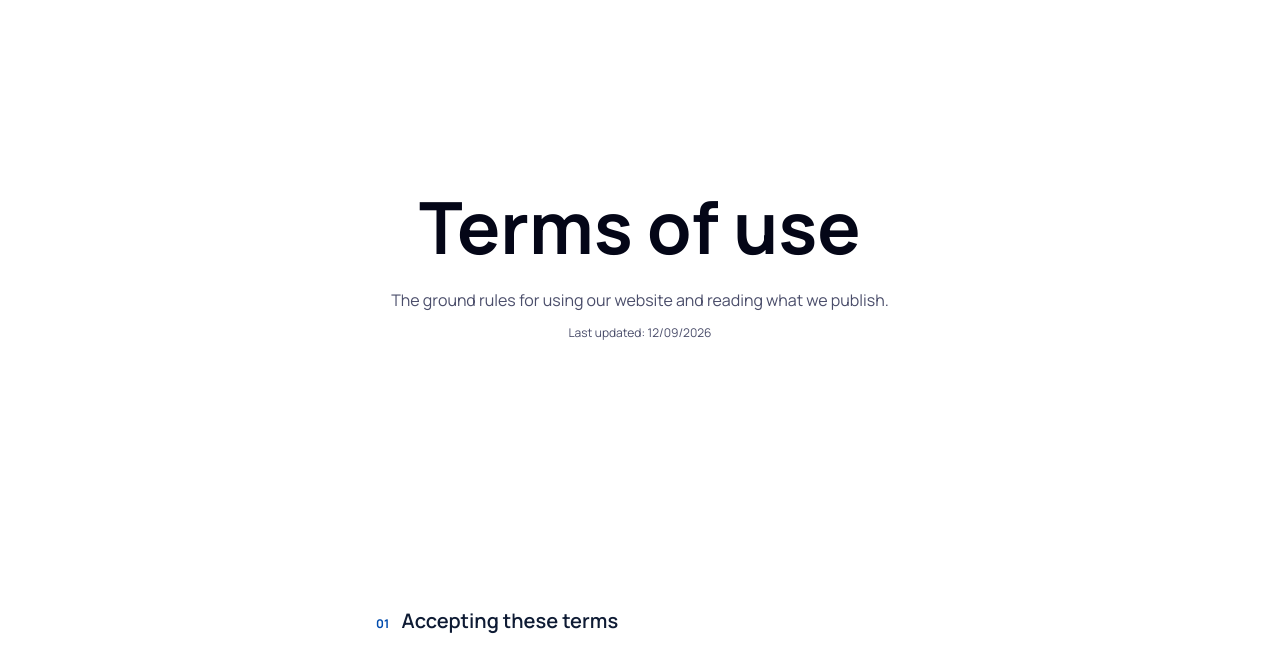
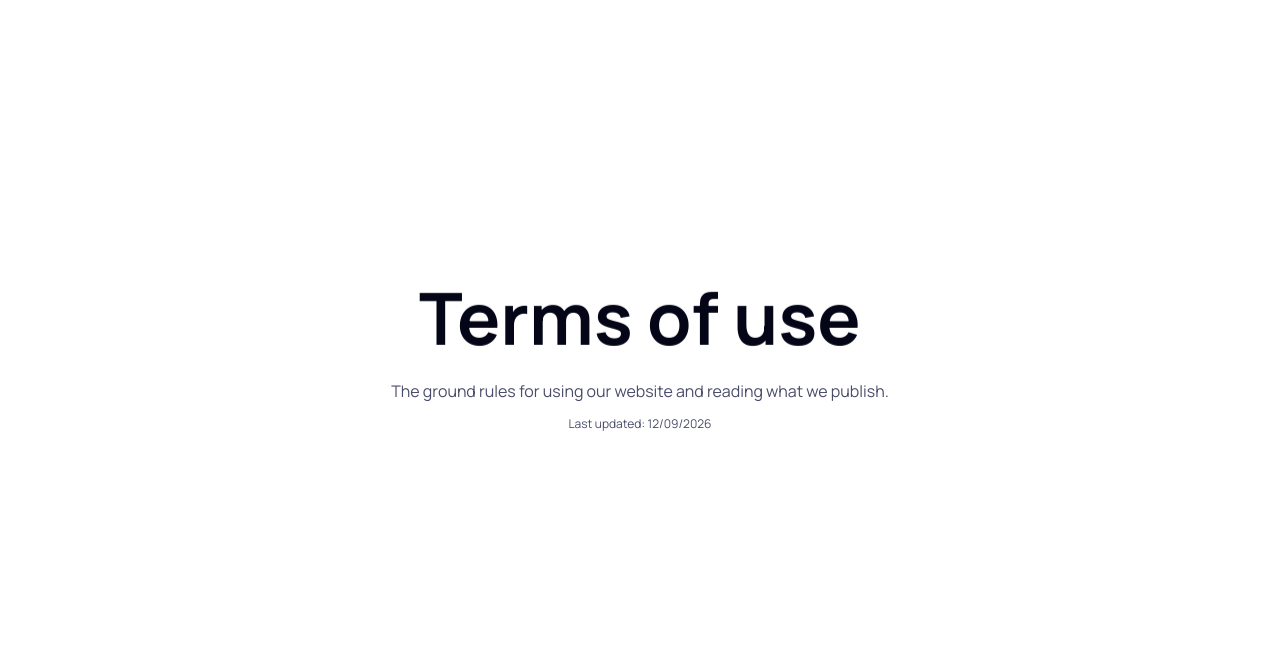
Before and after one commit to LeaarnSpace/website, an Astro site: page /terms in a window 1280 px wide. Shown: the part 107-753 px from the top of the page. Built offline with nearby package versions, Linux system fonts and the light colour scheme; Astro itself is replaced by a stand-in of ours; a web font is replaced by a local one.

Commit message:
clean ups

```diff
--- a/src/components/home/Hero.astro
+++ b/src/components/home/Hero.astro
@@ -28,7 +28,9 @@ import Button from "../ui/Button.astro";
     min-height: calc(100vh - var(--sticky-nav));
     min-height: calc(100svh - var(--sticky-nav));
     padding-top: 32px;
-    padding-bottom: 32px;
+    /* Extra room below lifts the block above the exact middle (it read as sitting low) */
+    padding-bottom: 15vh;
+    padding-bottom: 15svh;
     text-align: center;
   }
   .hero :global(.hero__illus) {
@@ -109,7 +111,8 @@ import Button from "../ui/Button.astro";
   @media (max-width: 767px) {
     .hero {
       padding-top: 24px;
-      padding-bottom: 24px;
+      padding-bottom: 15vh;
+      padding-bottom: 15svh;
       gap: 28px;
     }
     .hero :global(.hero__illus) {
--- a/src/components/ui/PageHero.astro
+++ b/src/components/ui/PageHero.astro
@@ -34,11 +34,16 @@ const { title, lede, meta, size = "md", class: className } = Astro.props;
 </header>
 
 <style>
+  /* Fills the visible screen below the navigation with its content centred, so the next section
+     never floats into the first view (same rule as the homepage hero) */
   .page-hero {
     display: flex;
     flex-direction: column;
     align-items: center;
+    justify-content: center;
     gap: 24px;
+    min-height: calc(100vh - var(--sticky-nav));
+    min-height: calc(100svh - var(--sticky-nav));
     padding-top: 96px;
     padding-bottom: 96px;
     text-align: center;
@@ -82,12 +87,16 @@ const { title, lede, meta, size = "md", class: className } = Astro.props;
     justify-content: center;
     gap: 12px;
   }
+  /* Short laptop and landscape-tablet screens: less padding so the content sits centred, not
+     pressed against the bottom edge */
+  @media (min-width: 768px) and (max-height: 820px) {
+    .page-hero {
+      padding-top: 32px;
+      padding-bottom: 32px;
+    }
+  }
   /* Desktop: legal and governance pages (Figma 1440) use a taller header with a 72px title */
   @media (min-width: 1024px) {
-    .page-hero--tall {
-      justify-content: center;
-      min-height: 490px;
-    }
     .page-hero--tall .page-hero__title {
       font-size: 72px;
       line-height: 72px;
--- a/src/layouts/Page.astro
+++ b/src/layouts/Page.astro
@@ -13,9 +13,18 @@ const { title, description } = Astro.props;
 ---
 
 <Base title={`${title} — Learn Space`} description={description}>
-  <div class="layer layer--flat layer--white layer--lift">
+  <div class="layer layer--flat layer--white layer--lift page-panel">
     <Nav sticky />
     <slot />
   </div>
   <FooterZone />
 </Base>
+
+<style>
+  /* At least one full screen, so the footer never shows in the first view, however short the page
+     (svh: the height with Safari's toolbars showing; vh for older browsers) */
+  .page-panel {
+    min-height: 100vh;
+    min-height: 100svh;
+  }
+</style>
```
Also changed, not shown: src/pages/404.astro (+12 -1 lines).
